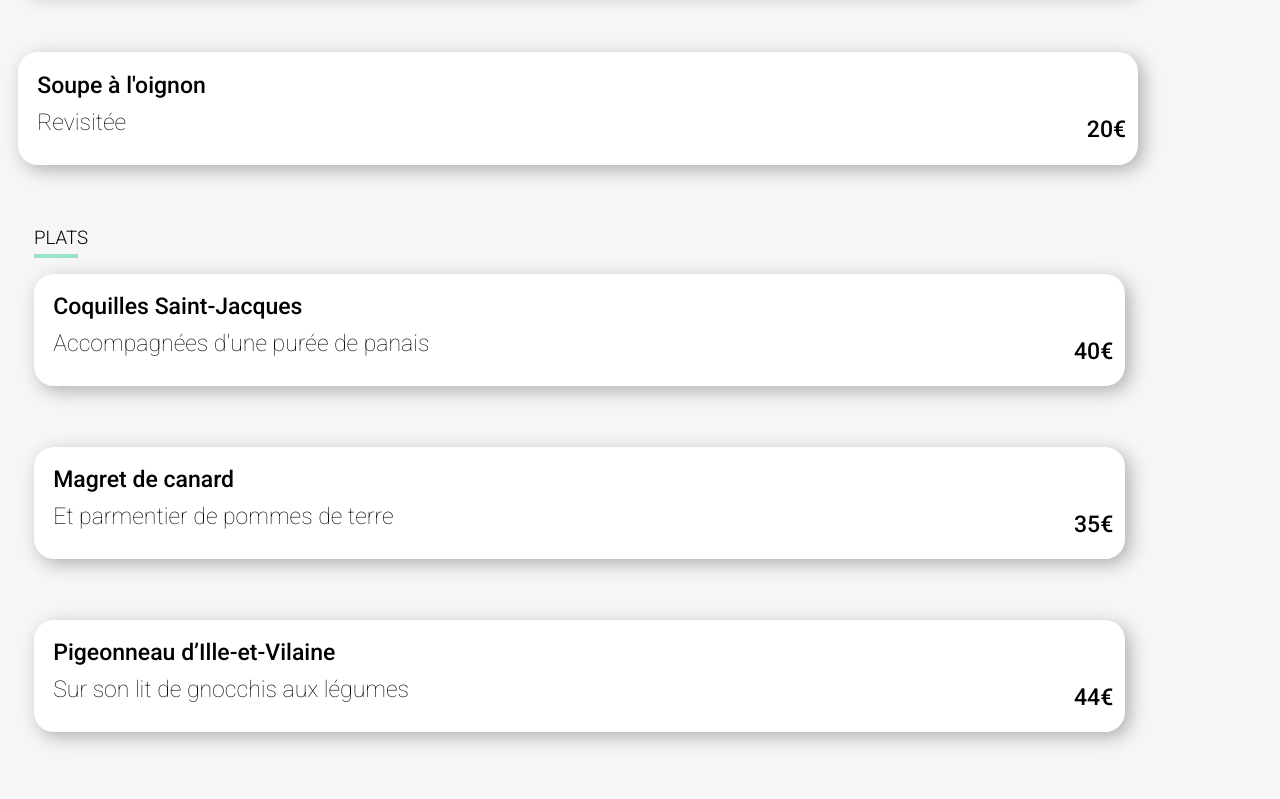
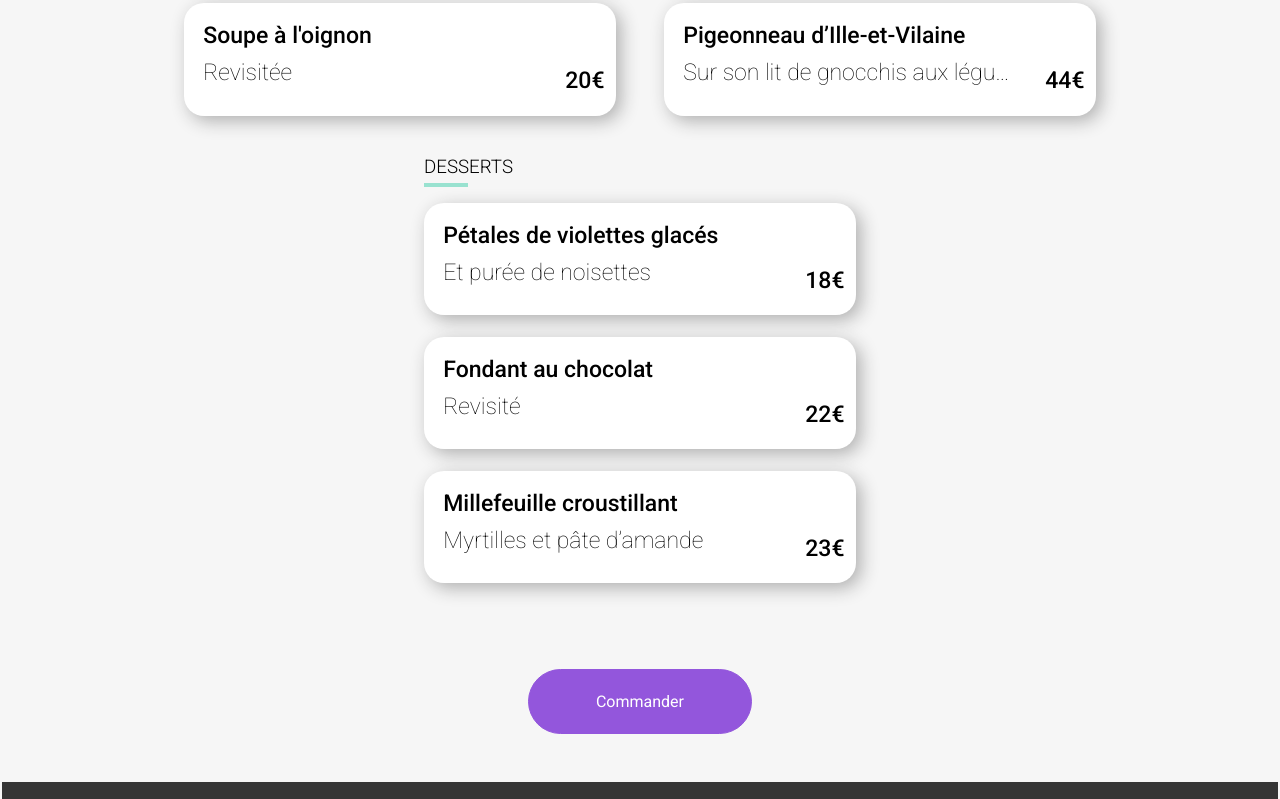
Before and after one commit to JABnat/OhMyFood, a plain HTML site: page restaurants/alafrancaise.html in a window 1280 px wide. Shown: the part 847-1646 px from the top of the page. Drawn offline with nearby package versions, Linux system fonts and the light colour scheme; files that its build step writes are made by us from their sources; a web font is replaced by a local one.

Commit message:
media queries restaurant

```diff
--- a/restaurants/alafrancaise.html
+++ b/restaurants/alafrancaise.html
@@ -57,6 +57,7 @@
       <!-- ENTRÉES -->
       <div class="columns">
         <div class="text-group">
+          <div class="text-grouping">
           <h3>ENTRÉES</h3>
           <p class="underline"></p>
           <div class="cards">
@@ -97,9 +98,10 @@
               </div>
           </div>
         </div>
+      </div>
         <!-- /ENTRÉES -->
         <!-- PLATS -->
-        <div class="text-group">
+        <div class="text-grouping">
           <h3>PLATS</h3>
           <p class="underline"></p>
           <div class="cards">
@@ -143,7 +145,7 @@
         </div>
         <!-- /PLATS -->
         <!-- DESSERTS -->
-        <div class="text-group">
+        <div class="text-grouping">
           <h3>DESSERTS</h3>
           <p class="underline"></p>
           <div class="cards">
--- a/scss/restaurants.scss
+++ b/scss/restaurants.scss
@@ -83,7 +83,10 @@ body {
   }
   .text-group {
     font-family: $primary-font;
-    padding: 0 1em 1em 1em;
+    margin: 2em;
+    display: flex;
+    flex-direction: column;
+    align-content: space-around;
     & h3 {
       font-weight: 300;
       margin-bottom: 0;
@@ -101,7 +104,7 @@ body {
     .card-3 {
       background-color: white;
       border-radius: 20px;
-      width: 90%;
+      width: 100%;
       display: flex;
       box-shadow: $box-shadow;
       margin-bottom: 5%;
@@ -271,11 +274,24 @@ body {
 }
 
 // MEDIA QUERIES //
-@media all and (min-width: 768px) and (max-width: 992px) {
+@media all and (min-width: 992px) {
   .content {
-    .columns {
+    .text-group {
       display: flex;
-      flex-direction: column;
+      flex-direction: row;
+      flex-wrap: wrap;
+      column-gap: 3em;
+      justify-content: center;
+      .text-grouping {
+        flex-direction: row;
+        justify-content: space-around;
+        align-items: center;
+      }
+      .card-1,
+      .card-2,
+      .card-3 {
+        width: 27em;
+      }
     }
     .title-group {
       padding: 1em 1.2em;
@@ -283,7 +299,7 @@ body {
   }
 }
 
-@media all and (max-width: 768px) {
+@media all and (min-width: 768px) and (max-width: 992px) {
   .content {
     .columns {
       flex-direction: column;
```
Also changed, not shown: css/restaurants.css, 1 other file.
